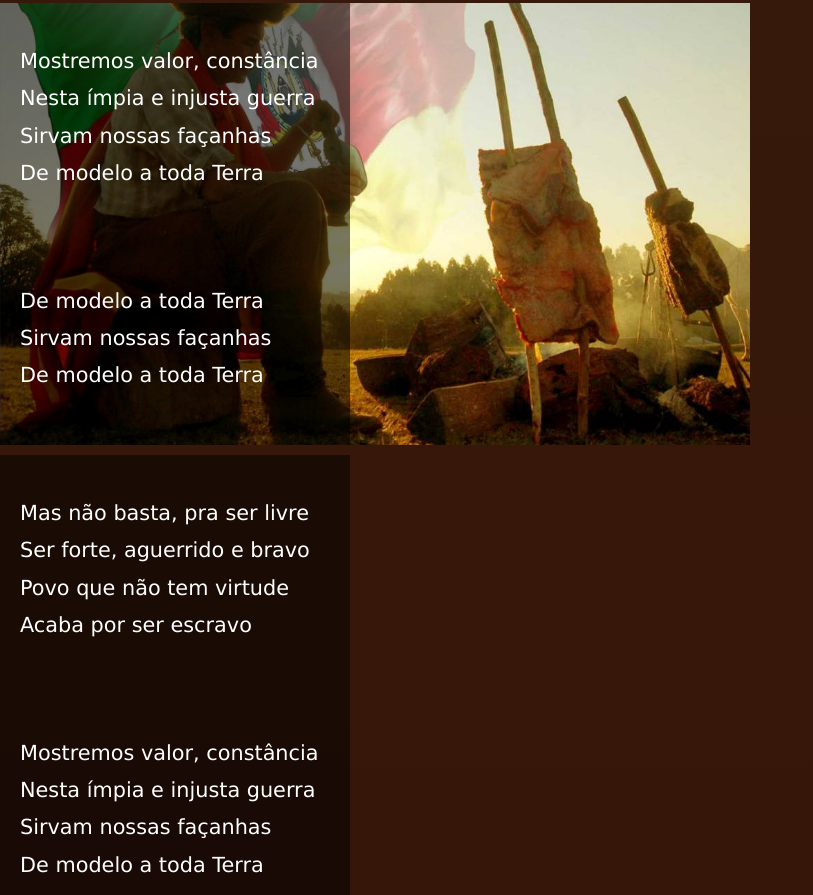
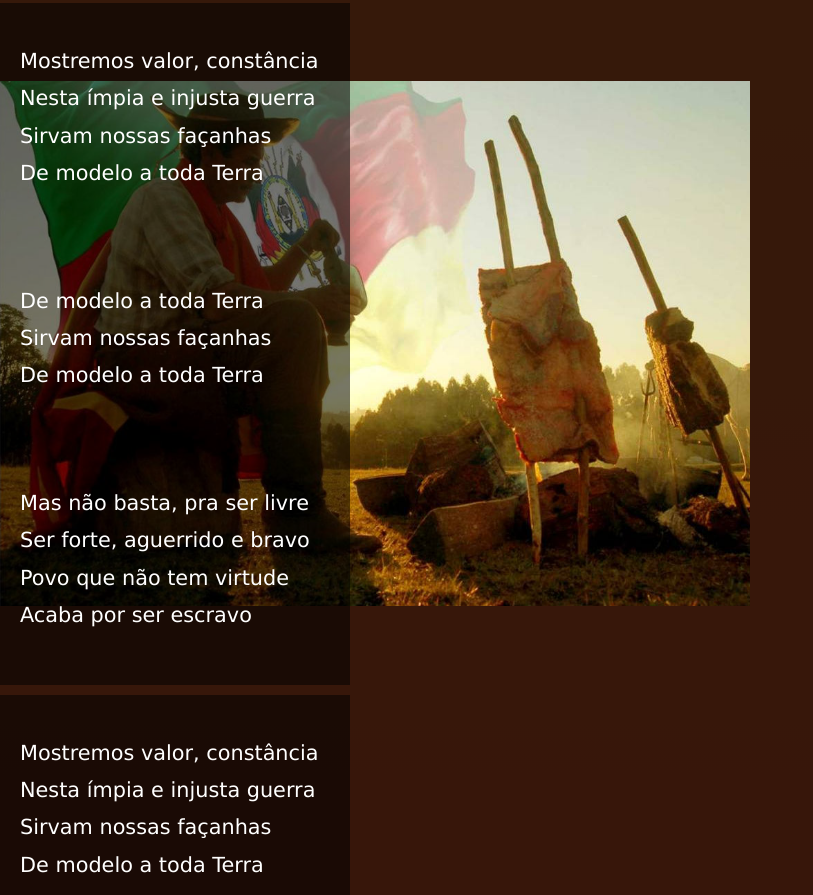
Before and after one commit to robisonnunes08/hino-rio-grande-do-sul, a plain HTML site: page index.html in a window 1280 px wide. Shown: the part 423-1318 px from the top of the page, without its empty margins (0-813 px from the left). Drawn offline with Linux system fonts and the light colour scheme.

Commit message:
Update index.html

```diff
--- a/index.html
+++ b/index.html
@@ -45,9 +45,7 @@
             Sirvam nossas façanhas <br>
             De modelo a toda Terra
         </p>
-    </section>
 
-    <section class="normal">
         <p>
             Mas não basta, pra ser livre <br>
             Ser forte, aguerrido e bravo <br>
@@ -55,6 +53,7 @@
             Acaba por ser escravo
         </p>
     </section>
+
 
     <section class="img02" id="segunda">
         <p>
```
